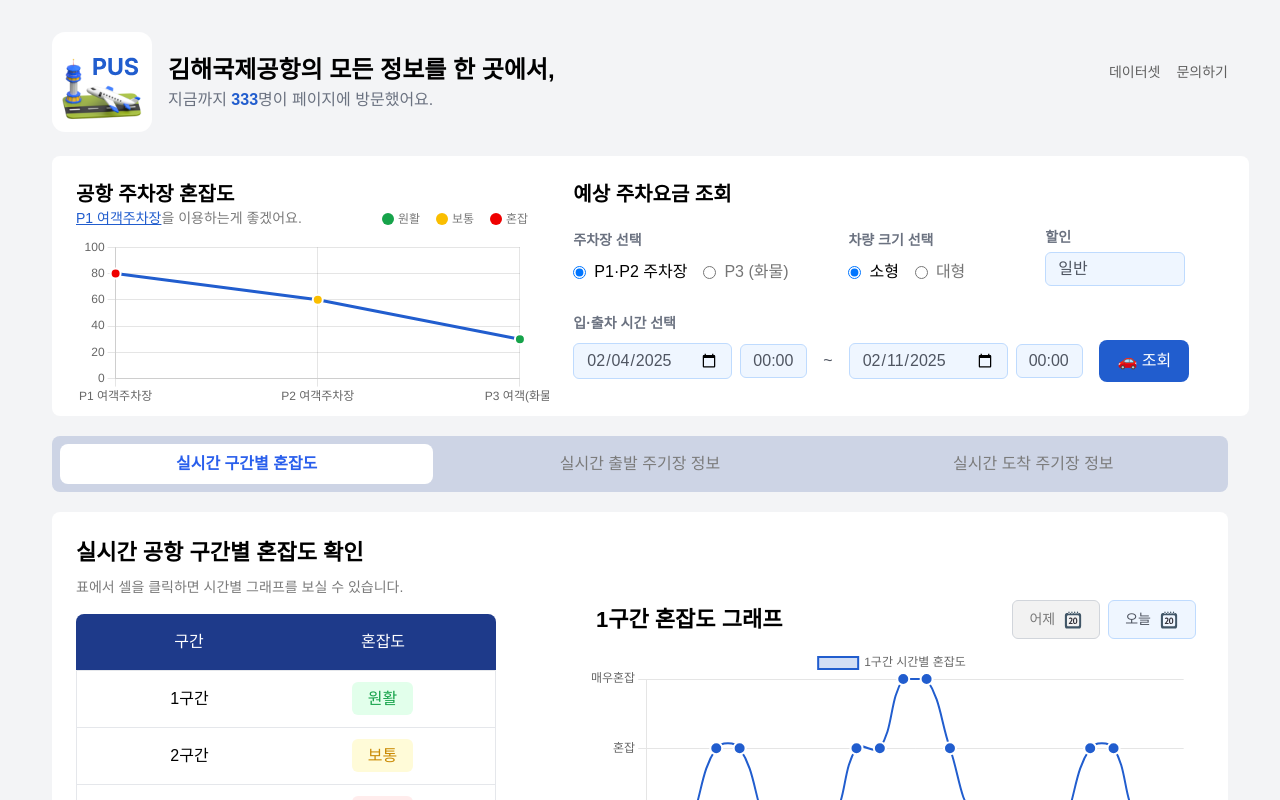
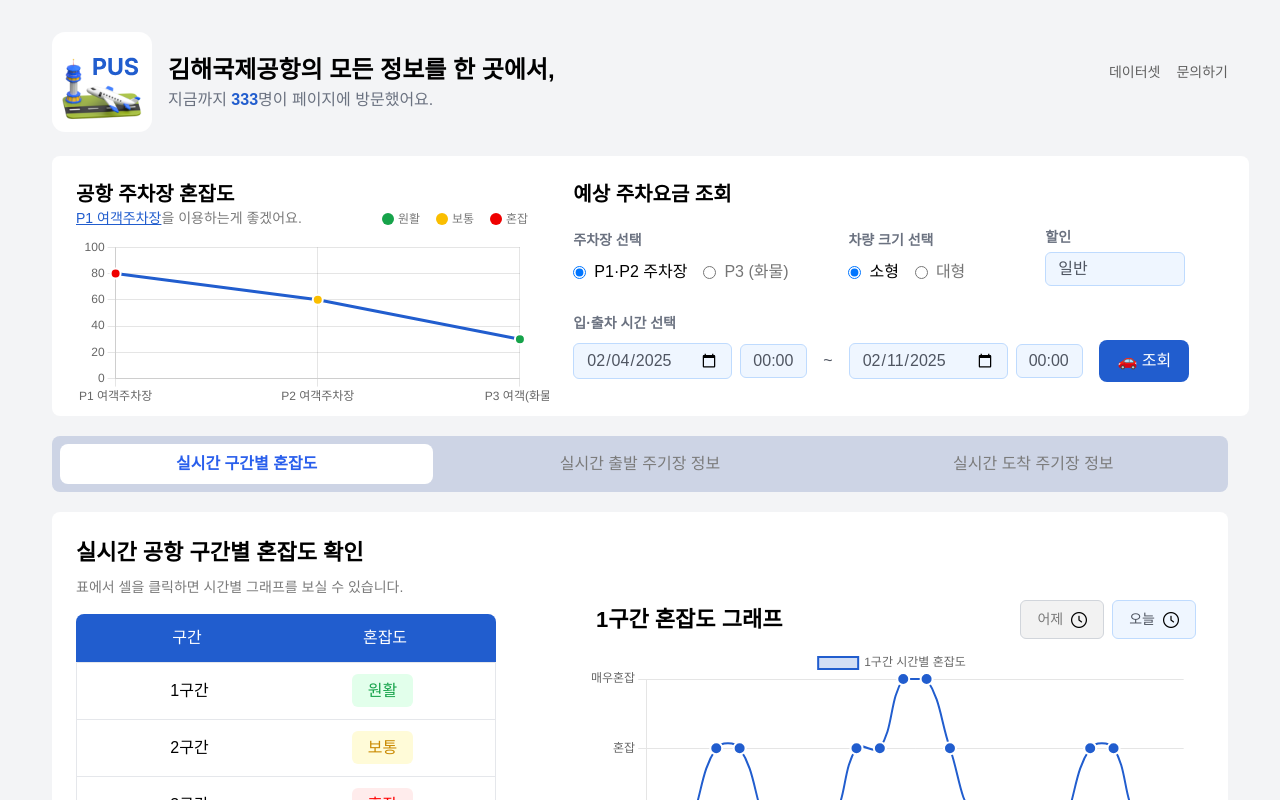
Before and after one commit to airport-pus/Client, a Next.js app: page / in a window 1280 px wide. Shown: the top 800 px of the page. Built offline with nearby package versions, Linux system fonts and the light colour scheme.

Commit message:
FIX :: 열 높이 수정

```diff
--- a/app/components/sectional-confusion/page.tsx
+++ b/app/components/sectional-confusion/page.tsx
@@ -124,14 +124,14 @@ const TrafficStatus = () => {
   return (
     <div className="relative flex">
       <div>
-        <div className="mb-2 w-[480px] text-[22px] text-[#000000] font-bold mt-2 ml-2 mb-[-3]">
+        <div className="mb-2 w-[460px] text-[22px] text-[#000000] font-bold mt-2 ml-2 mb-[-3]">
           {message}
         </div>
         <div className="mb-4 w-[480px] text-[14px] text-[#7B7B7B] ml-2">
           표에서 셀을 클릭하면 시간별 그래프를 보실 수 있습니다.
         </div>
         <div className="w-[420px] ml-2">
-          <div className="bg-[#1E3A8A] text-white p-4 rounded-t-lg grid grid-cols-2 text-center">
+          <div className="bg-[#215DCE] text-white p-3 rounded-t-lg grid grid-cols-2 text-center mt-[6]">
             <div className="font-medium">구간</div>
             <div className="font-medium">혼잡도</div>
           </div>
@@ -160,8 +160,8 @@ const TrafficStatus = () => {
               어제
               <Image
                 src="/date.svg"
-                width={20}
-                height={20}
+                width={16}
+                height={16}
                 alt="date"
                 className={`ml-2 ${selectedDate === "어제" ? 'text-[#4F5561]' : 'text-[#7A7A7A]'}`}
               />
@@ -172,8 +172,8 @@ const TrafficStatus = () => {
               오늘
               <Image
                 src="/date.svg"
-                width={20}
-                height={20}
+                width={16}
+                height={16}
                 alt="date"
                 className={`ml-2 ${selectedDate === "오늘" ? 'text-[#4F5561]' : 'text-[#7A7A7A]'}`}
               />
```
Also changed, not shown: public/date.svg.
